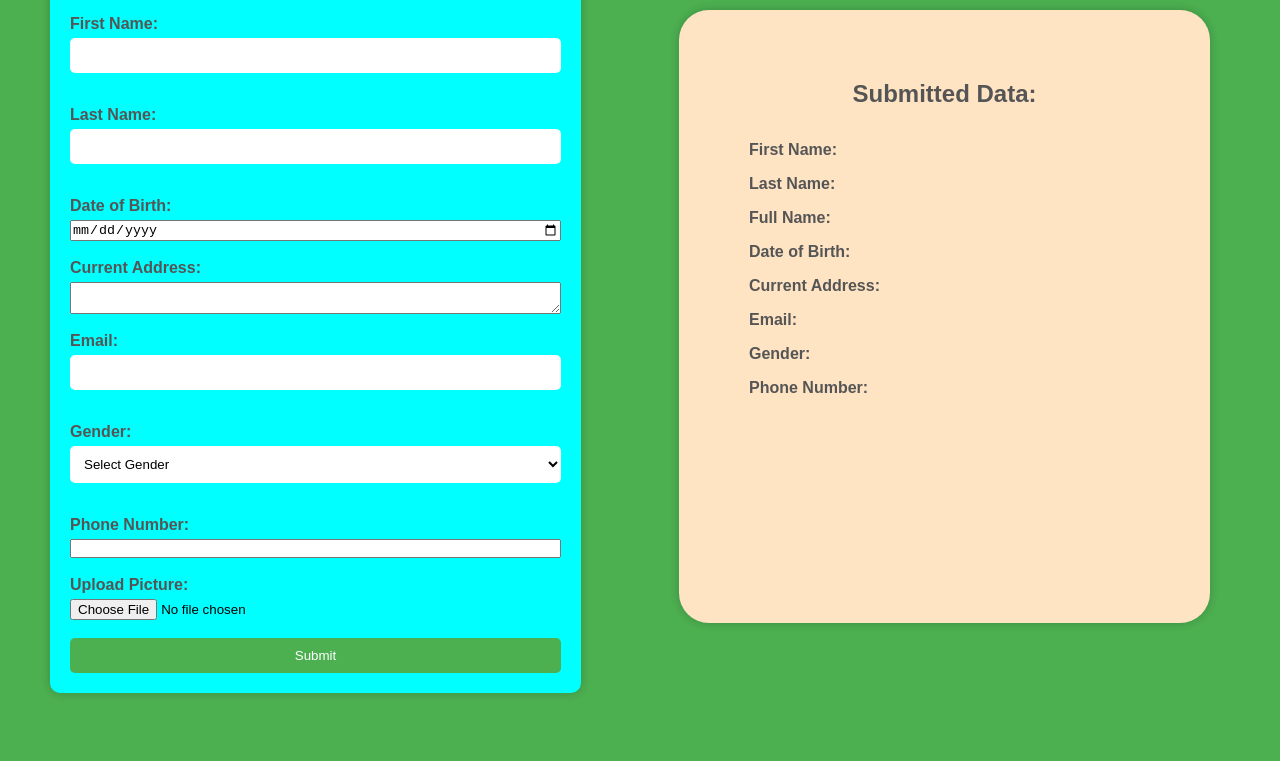
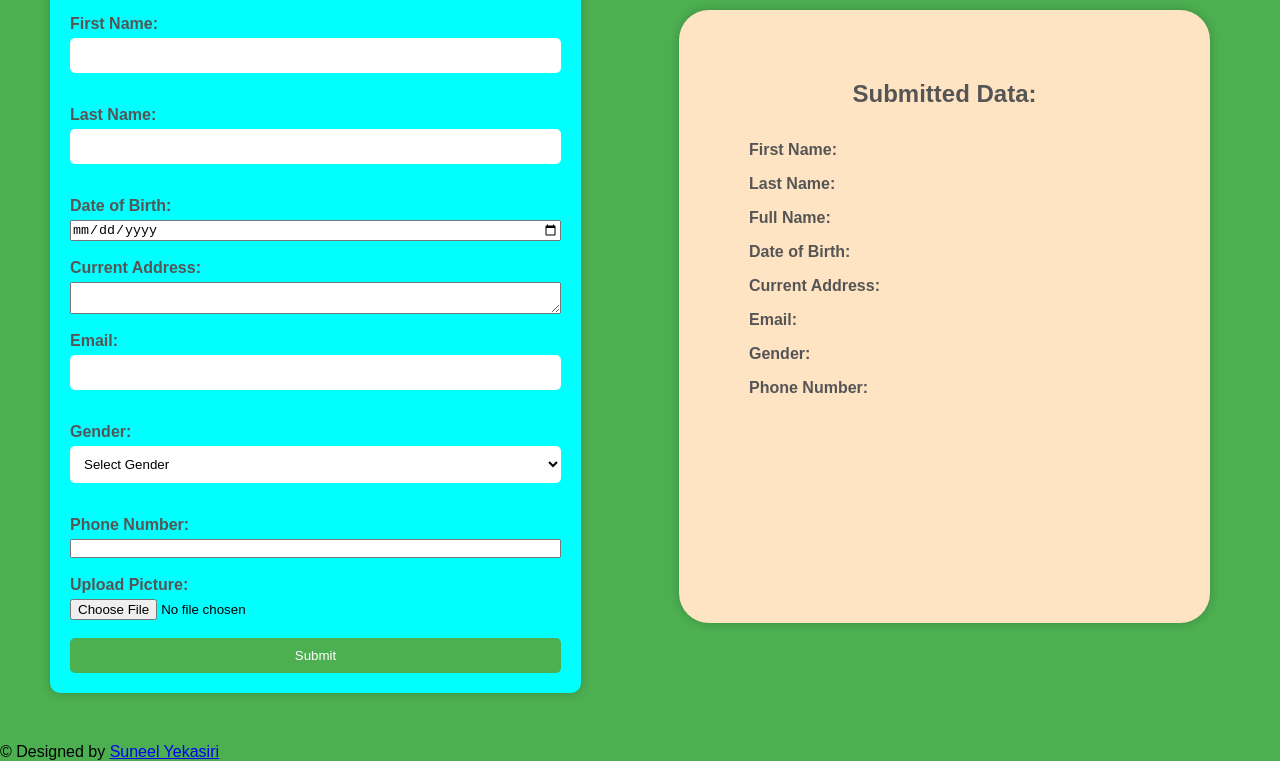
Before and after one commit to suneel-yekasiri/LGMVIP-Web--REGISTRATION-FORM-TASK-03-, a plain HTML site: page index.html in a window 1280 px wide. Shown: the part 110-871 px from the top of the page. Drawn offline with Linux system fonts and the light colour scheme.

Commit message:
Update index.html

```diff
--- a/index.html
+++ b/index.html
@@ -2,7 +2,8 @@
 <html>
 <head>
 	<title>Registration Form</title>
-  <link rel="stylesheet" type="text/css" href="style.css">
+    <link rel="stylesheet" type="text/css" href="style.css">
+
 </head>
 <body class="king">
 	<div class="container">
@@ -64,6 +65,14 @@
 			<p><strong>Phone Number:</strong> <span id="submitted-phone-number"></span></p>
 		</div>
 	</div>
-  <script src="script.js"></script>
+	<footer>
+		<p class="m-0">&copy;
+			<a class="text-white font-weight-bold"></a>Designed by
+			<a class="text-yellow font-weight-bold" href="https://www.linkedin.com/in/suneel-yekasiri-b6674623b/">
+				Suneel Yekasiri</a>
+		</p>
+	</footer>
+    <script src="script.js"></script>
+
 </body>
 </html>
```
